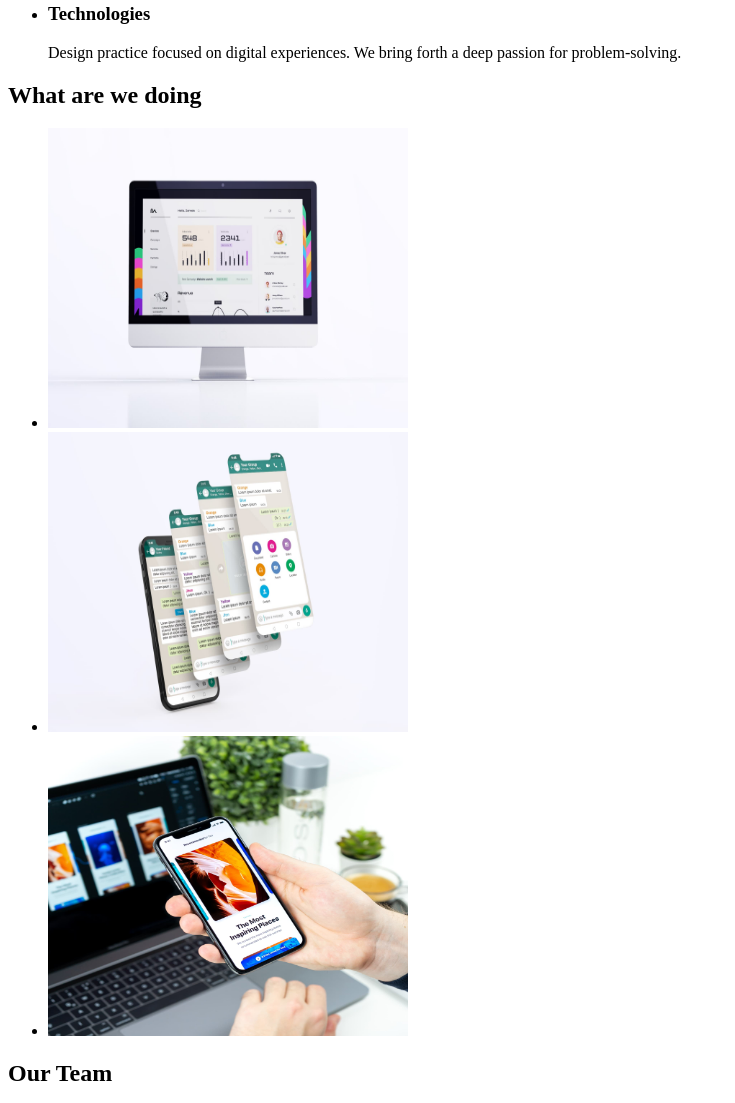
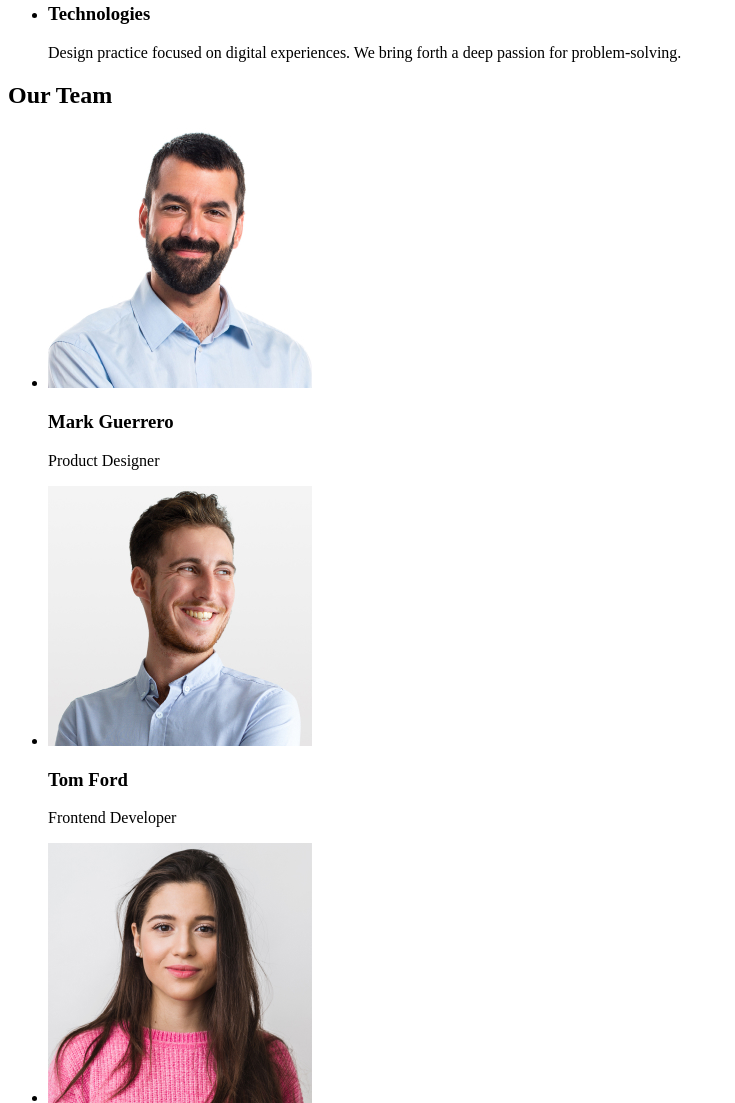
Before and after one commit to cygan3107/goit-markup-hw-01, a plain HTML site: page index.html in a window 1280 px wide. Shown: the part 532-1635 px from the top of the page, without its empty margins (0-735 px from the left). Drawn offline with Linux system fonts and the light colour scheme.

Commit message:
Update index.html

```diff
--- a/index.html
+++ b/index.html
@@ -81,35 +81,6 @@
                 </ul>
             </section>
             <section>
-                <h2>What are we doing</h2>
-                <ul>
-                    <li>
-                        <img
-                            src="./images/photo1.jpg"
-                            width="360"
-                            height="300"
-                            alt="Monitor"
-                        />
-                    </li>
-                    <li>
-                        <img
-                            src="./images/photo2.jpg"
-                            width="360"
-                            height="300"
-                            alt="Phone"
-                        />
-                    </li>
-                    <li>
-                        <img
-                            src="./images/photo3.jpg"
-                            width="360"
-                            height="300"
-                            alt="Notebook"
-                        />
-                    </li>
-                </ul>
-            </section>
-            <section>
                 <h2>Our Team</h2>
                 <ul>
                     <li>
```
